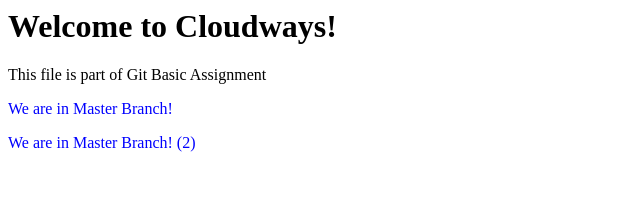
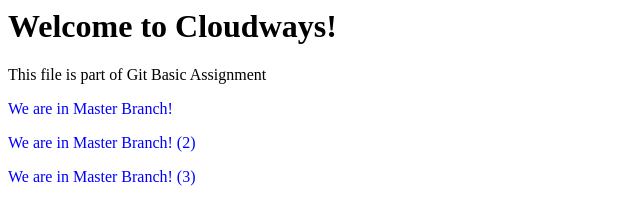
Before and after one commit to SaadAhmed-96/MySecretProject, a plain HTML site: page index.html in a window 1280 px wide. Shown: the whole page, without its empty margins (0-640 px from the left). Drawn offline with Linux system fonts and the light colour scheme.

Commit message:
This is Third Commit of Master Branch

```diff
--- a/index.html
+++ b/index.html
@@ -11,5 +11,7 @@
 <p style="color: blue"> We are in Master Branch!</p>
 
 <p style="color: blue"> We are in Master Branch! (2)</p> <! -- This is Second Commit of Master Branch -->
+
+<p style="color: blue"> We are in Master Branch! (3)</p> <! -- This is Third Commit of Master Branch -->
 </body>
 </html>
```
